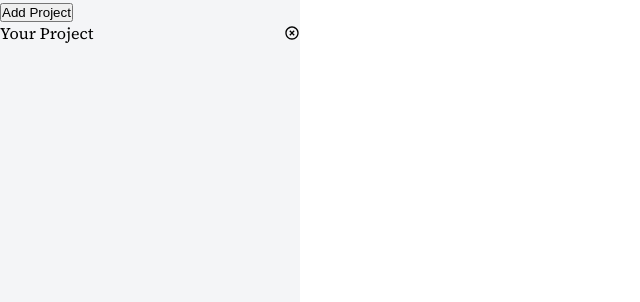
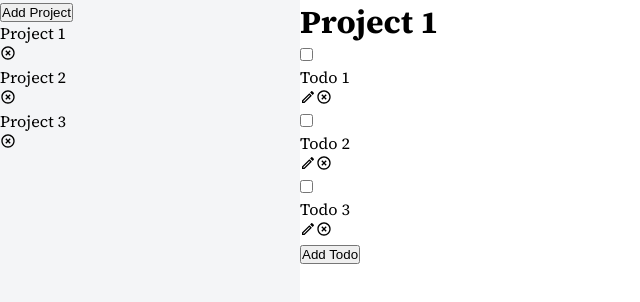
Before and after one commit to franciscotimoh/todo-list, a website built with webpack: page src/template.html in a window 1280 px wide. Shown: the whole page, without its empty margins (0-640 px from the left). Built offline with nearby package versions, Linux system fonts and the light colour scheme.

Commit message:
Improve architecture and start renderer implementation

```diff
--- a/src/index.js
+++ b/src/index.js
@@ -1,63 +1,55 @@
 import './styles.css';
-import closeMUI from './icons/close-circle-outline.svg';
-import { createProject } from "./project";
+import createProjectList from './projectList';
+import createProject from './project';
+import createTodo from './todo';
+import initRenderer from './renderer';
 
-const sidebar = document.querySelector(".projects");
-const addProjectButton = document.querySelector(".add-project");
+// Create a projectList
+const projectList = createProjectList();
 
-let projects = [];
+// Create a couple project instances...
+const project1 = createProject({ projectName: "Project 1"});
+const project2 = createProject({ projectName: "Project 2"});
+const project3 = createProject({ projectName: "Project 3"});
 
-function addProject(projectName) {
-    projects.push(createProject(projectName));
-    renderProjectList();
+// ...and add them
+projectList.addProject(project1);
+projectList.addProject(project2);
+projectList.addProject(project3);
+
+// Create some todo instances...
+function generateTodo(i) {
+    const text = "Todo " + String(i);
+    const date = new Date();
+    const priorityOptions = ["Low", "Medium", "High"];
+    const priority = priorityOptions[Math.floor(Math.random() * priorityOptions.length)];
+
+    const params = {
+        todoTitle: text,
+        todoDesc: text,
+        todoDueDate: date,
+        todoPriority: priority,
+        todoComplete: false,
+    };
+
+    return createTodo(params);
 }
 
-addProjectButton.addEventListener("click", function(e) {
-    const newProjectName = prompt("Enter project name:");
-    addProject(newProjectName);
-});
+const todo1 = generateTodo(1);
+const todo2 = generateTodo(2);
+const todo3 = generateTodo(3);
+const todo4 = generateTodo(4);
+const todo5 = generateTodo(5);
 
-addProject("Your Project");
-let currentProject = 0;
+project1.addTodo(todo1);
+project1.addTodo(todo2);
+project1.addTodo(todo3);
+project2.addTodo(todo4);
+project3.addTodo(todo5);
 
-function createProjectElement(projectName) {
-    const projectElement = document.createElement("div");
-    projectElement.classList.add("project");
-    projectElement.textContent = projectName;
-    projectElement.addEventListener("click", checkOutProject);
-    return projectElement;
-}
+projectList.setActiveProject(project1);
+console.log(projectList.getProjects());
 
-function createSidebarItem(projectName) {
-    const sidebarItem = document.createElement("div");
-    sidebarItem.classList.add("sidebar-item");
-    sidebarItem.appendChild(createProjectElement(projectName));
-
-    const removeProjectButton = document.createElement("img");
-    removeProjectButton.classList.add('close');
-    removeProjectButton.src = closeMUI;
-    removeProjectButton.addEventListener("click", removeProject)
-    sidebarItem.appendChild(removeProjectButton);
-
-    return sidebarItem;
-}
-
-function renderProjectList() {
-    sidebar.replaceChildren();
-    for (const project of projects) {
-        sidebar.appendChild(createSidebarItem(project.getProjectName()));
-    }
-}
-
-function checkOutProject(e) {
-    const index = [...sidebar.children].indexOf(e.target);
-    console.log(`Now leaving ${projects[currentProject].getProjectName()}`);
-    currentProject = index;
-    console.log(`Now seeing ${projects[currentProject].getProjectName()}`);
-}
-
-function removeProject(e) {
-    const index = [...sidebar.children].indexOf(e.target.parentElement);
-    projects.splice(index, 1);
-    renderProjectList();
-}
+const renderer = initRenderer(projectList);
+renderer.renderSidebar();
+renderer.renderContent();
--- a/src/project.js
+++ b/src/project.js
@@ -1,53 +1,32 @@
-import { createTodo } from "./todo";
+function createProject({projectName}) {
+    let todoList = [];
+    let name = projectName;
 
-function createProject(name) {
-    let project = [], projectName = name;
-
-    function promptForTodo() {
-        const title = prompt("Enter title");
-        const desc = prompt("Enter description");
-        let urgent = prompt("Is it urgent? Y/N");
-        let complete = prompt("Is it complete? Y/N");
-
-        urgent = urgent === "Y" || urgent === "y";
-        complete = complete === "Y" || complete === "y";
-        return {
-            title,
-            desc,
-            urgent,
-            complete
-        };
+    function addTodo(todo) {
+        todoList.push(todo);
     }
 
-    function displayTodos() {
-        for (const todo of project) {
-            todo.displayTodo();
+    function removeTodo(todo) {
+        const index = todoList.indexOf(todo);
+        if (index > -1) {
+            todoList.splice(index, 1);
         }
     }
 
-    function getProjectName() {
-        return projectName;
+    function updateProjectName(newName) {
+        name = newName;
     }
 
-    function addTodo() {
-        const { title, desc, urgent, complete } = promptForTodo();
-        let todo = createTodo(title, desc, urgent, complete);
-        project.push(todo);
+    function getTodos() {
+        const allTodos = todoList.map((todo) => todo.getTodo());
+        return allTodos;
     }
 
-    function updateTodo(index) {
-        const { title, desc, urgent, complete } = promptForTodo();
-        let updatedTodo = createTodo(title, desc, urgent, complete);
-        project[index] = updatedTodo;
+    function getProjectName() {
+        return name;
     }
 
-    function removeTodo(index) {
-        project.splice(index, 1);
-    }
-
-    console.log("Project created");
-
-    return { addTodo, updateTodo, removeTodo, displayTodos, getProjectName };
+    return { addTodo, removeTodo, updateProjectName, getTodos, getProjectName };
 }
 
-export { createProject };
+export default createProject;
--- /dev/null
+++ b/src/projectList.js
@@ -0,0 +1,38 @@
+function createProjectList() {
+    let projectList = [];
+    let activeProject;
+
+    function addProject(project) {
+        projectList.push(project);
+    }
+
+    function removeProject(project) {
+        const index = projectList.indexOf(project);
+        if (index > -1) {
+            projectList.splice(index, 1);
+        }
+    }
+
+    function getProjects() {
+        const allProjects = projectList.map((project) => {
+            return {
+                name: project.getProjectName(),
+                todos: project.getTodos(),
+            };
+        });
+
+        return allProjects;
+    }
+
+    function getActiveProject() {
+        return activeProject;
+    }
+
+    function setActiveProject(project) {
+        activeProject = project;
+    }
+
+    return { addProject, removeProject, getProjects, getActiveProject, setActiveProject };
+}
+
+export default createProjectList;
--- /dev/null
+++ b/src/renderer.js
@@ -0,0 +1,75 @@
+import removeIcon from './icons/close-circle-outline.svg';
+import editIcon from './icons/pencil-outline.svg';
+
+function initRenderer(projectList) {
+    const projects = document.querySelector("#sidebar .projects");
+    const content = document.querySelector("#content");
+
+    function renderSidebar() {
+        projects.replaceChildren();
+
+        for (const project of projectList.getProjects()) {
+            const sidebarItem = document.createElement("div");
+
+            const projectName = document.createElement("div");
+            projectName.textContent = project.name;
+
+            const removeProjectButton = document.createElement("img");
+            removeProjectButton.src = removeIcon;
+            removeProjectButton.classList.add("icon");
+
+            sidebarItem.appendChild(projectName);
+            sidebarItem.appendChild(removeProjectButton);
+            projects.appendChild(sidebarItem);
+        }
+    }
+
+    function renderTodo(todo) {
+        const todoItem = document.createElement("div");
+
+        const checkbox = document.createElement("input");
+        checkbox.type = "checkbox";
+        checkbox.checked = todo.complete;
+
+        const todoTitle = document.createElement("div");
+        todoTitle.textContent = todo.title;
+
+        const editTodoButton = document.createElement("img");
+        editTodoButton.src = editIcon;
+        editTodoButton.classList.add("icon");
+
+        const removeTodoButton = document.createElement("img");
+        removeTodoButton.src = removeIcon;
+        removeTodoButton.classList.add("icon");
+
+        todoItem.appendChild(checkbox);
+        todoItem.appendChild(todoTitle);
+        todoItem.appendChild(editTodoButton);
+        todoItem.appendChild(removeTodoButton);
+
+        return todoItem;
+    }
+
+    function renderContent() {
+        content.replaceChildren();
+        const currentActiveProject = projectList.getActiveProject();
+        if (!currentActiveProject) return;
+
+        const projectHeader = document.createElement("h1");
+        projectHeader.textContent = currentActiveProject.getProjectName();
+        content.appendChild(projectHeader);
+
+        for (const todo of currentActiveProject.getTodos()) {
+            const renderedTodo = renderTodo(todo);
+            content.appendChild(renderedTodo);
+        }
+
+        const addTodoButton = document.createElement("button");
+        addTodoButton.textContent = "Add Todo"
+        content.appendChild(addTodoButton);
+    }
+
+    return { renderSidebar, renderContent };
+}
+
+export default initRenderer;
--- a/src/styles.css
+++ b/src/styles.css
@@ -16,7 +16,7 @@ html, body {
 }
 
 /* sidebar */
-.sidebar {
+#sidebar {
     width: 300px;
     height: 100%;
     background-color: #F4F5F7;
@@ -27,7 +27,7 @@ html, body {
     justify-content: space-between;
 }
 
-.close {
+.icon {
     width: 1rem;
     height: auto;
 }
--- a/src/template.html
+++ b/src/template.html
@@ -7,13 +7,13 @@
 </head>
 <body>
     <div class="main">
-        <div class="sidebar">
+        <div id="sidebar">
             <button class="add-project">Add Project</button>
             <div class="projects">
 
             </div>
         </div>
-        <div class="content">
+        <div id="content">
         </div>
     </div>
 </body>
--- a/src/todo.js
+++ b/src/todo.js
@@ -1,42 +1,44 @@
-function createTodo(title, description, urgent, complete) {
-    let todoTitle = title, todoDesc = description, todoUrgent = urgent, todoComplete = complete;
+function createTodo({todoTitle, todoDesc, todoDueDate, todoPriority, todoComplete}) {
+    let title = todoTitle, description = todoDesc, dueDate = todoDueDate, priority = todoPriority, complete = todoComplete;
 
-    // potentially remove
-
-    function getTodo() {
-        const fullTodo = { todoTitle, todoDesc, todoUrgent, todoComplete };
-        console.log(fullTodo);
-        return { todoTitle, todoDesc, todoUrgent, todoComplete };
+    function setTitle(newTitle) {
+        title = newTitle;
     }
 
-    function displayTodo() {
-        console.log(`${todoTitle}, ${todoDesc}, ${todoUrgent ? "Urgent" : "Not Urgent"}, ${todoComplete ? "Complete" : "Incomplete"}`);
+    function setDescription(newDesc) {
+        description = newDesc;
     }
 
-    function setTitle(newTitle) {
-        todoTitle = newTitle;
+    function setDueDate(newDueDate) {
+        dueDate = newDueDate;
     }
 
-    function setDesc(newDesc) {
-        todoDesc = newDesc;
-    }
-
-    function setUrgent(newUrgent) {
-        todoUrgent = newUrgent;
+    function setPriority(newPriority) {
+        priority = newPriority;
     }
 
     function setComplete(newComplete) {
-        todoComplete = newComplete;
+        complete = newComplete;
     }
 
-    return {
-        getTodo,
-        displayTodo,
-        setTitle,
-        setDesc,
-        setUrgent,
-        setComplete,
+    function updateTodo({ newTitle, newDesc, newDueDate, newPriority }) {
+        setTitle(newTitle);
+        setDescription(newDesc);
+        setDueDate(newDueDate);
+        setPriority(newPriority);
     }
+
+    function getTodo() {
+        return {
+            title,
+            description,
+            dueDate,
+            priority,
+            complete
+        };
+    }
+
+    return { getTodo, updateTodo, setComplete };
 }
 
-export { createTodo };
+export default createTodo;
```
Also changed, not shown: src/icons/pencil-outline.svg (added).
